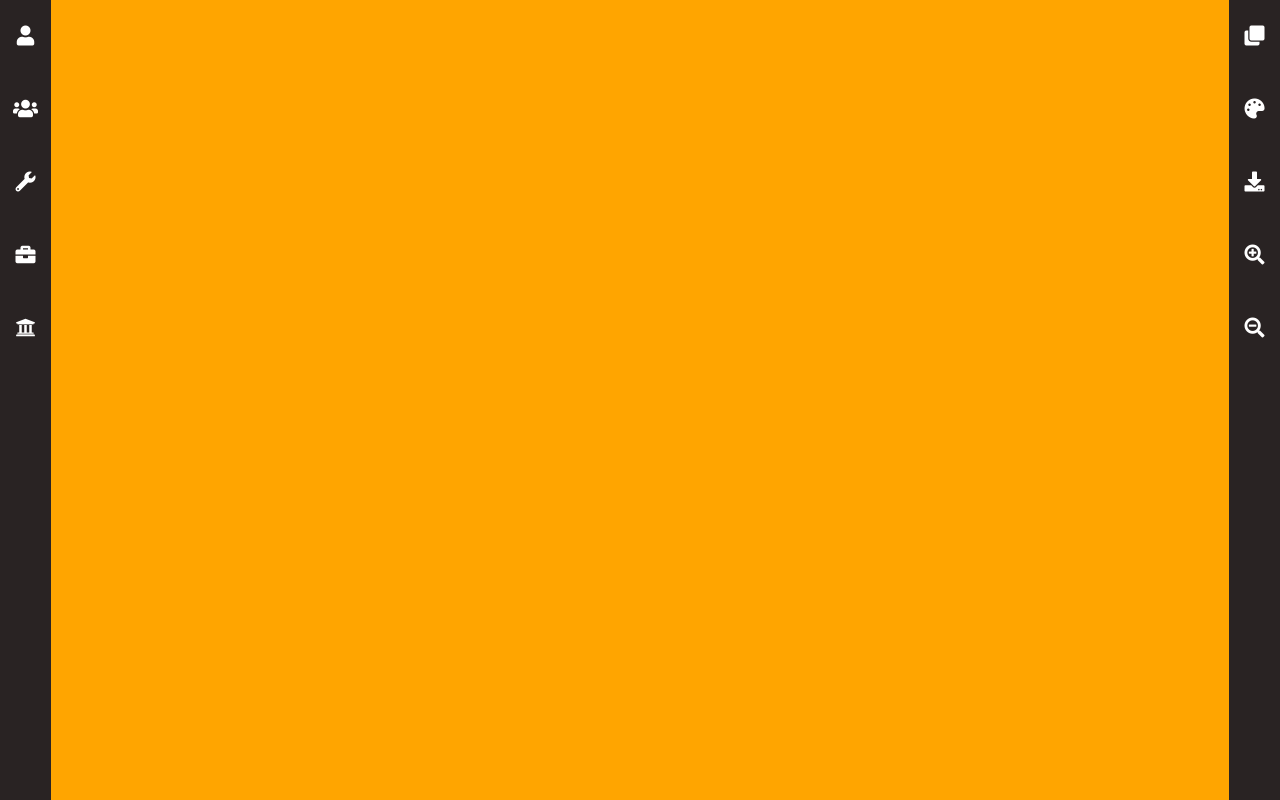
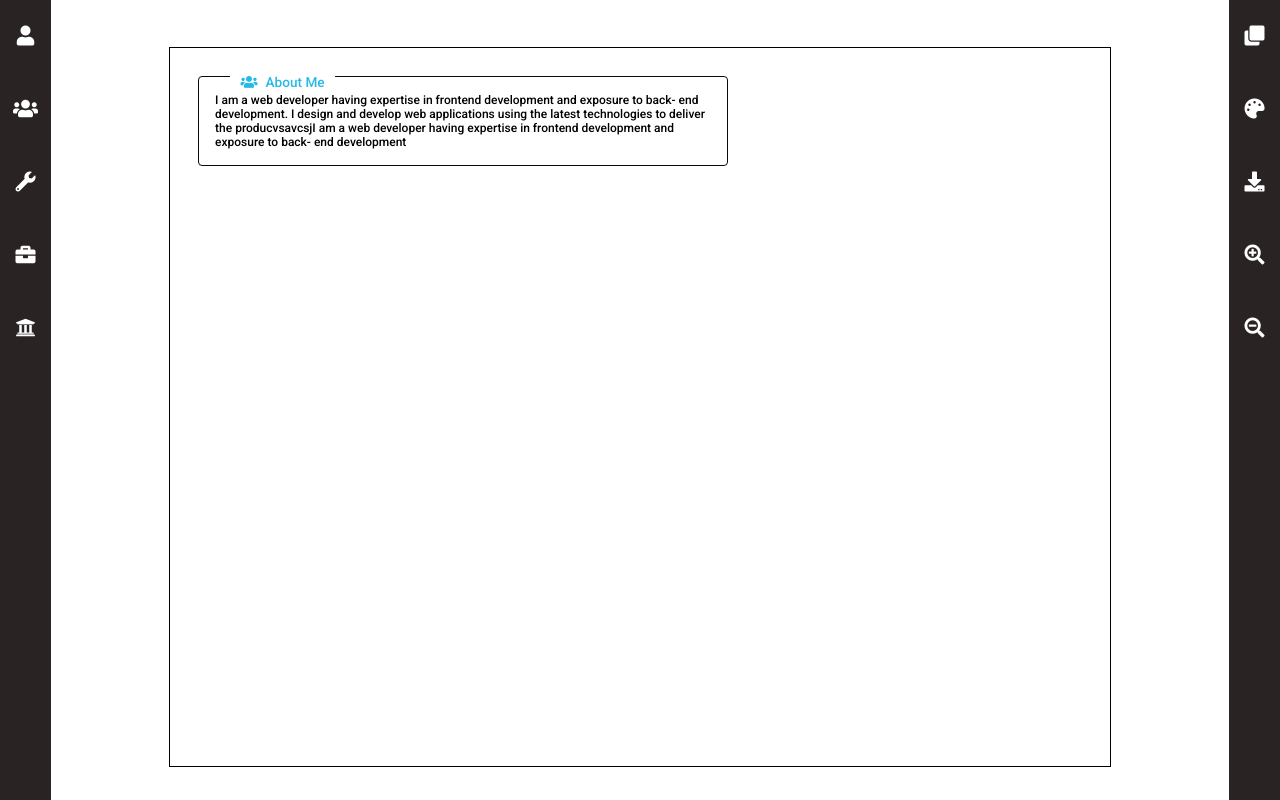
Before and after one commit to Suganthy-tech/Resume, an Angular app: page / in a window 1280 px wide. Built offline with nearby package versions, Linux system fonts and the light colour scheme.

Commit message:
feat added item div

```diff
--- a/src/app/editor/editor.component.html
+++ b/src/app/editor/editor.component.html
@@ -7,12 +7,10 @@
         </span>
     </div>
     <div class="resume-container">
-        <div class="resume-container-details" [@openPanel]="activeMenu.activeAnimation"
-            *ngIf="activeMenu.isLeft && activeMenu.isActive">
+        <div class="resume-container-details" [hidden]="!activeMenu.isLeft || activeMenu.isActive===null">
         </div>
         <app-resume class="resume-container-content" (click)="onClickContainer()"></app-resume>
-        <div class="resume-container-details" [@openPanel]="activeMenu.activeAnimation"
-            *ngIf="!activeMenu.isLeft && activeMenu.isActive">
+        <div class="resume-container-details" [hidden]="activeMenu.isLeft || activeMenu.isActive===null">
         </div>
     </div>
     <div class="resume-editor">
--- a/src/app/editor/editor.component.scss
+++ b/src/app/editor/editor.component.scss
@@ -2,7 +2,6 @@
     width: 100vw;
     height: 100vh;
     display: flex;
-    background-color: red;
 
     &-editor {
         width: 4%;
@@ -25,11 +24,14 @@
             width: 29%;
             height: 100%;
             background-color: #292323;
+            transition: all 1s ease-in-out, left 1.5s ease-in-out;
         }
         &-content {
             padding: 0 10%;
             height: 100%;
             width: 100%;
+            transition-property: all;
+            transition-duration: 4s;
         }
     }
 }
@@ -37,10 +39,10 @@
 .fc-menu {
     color: white;
 }
-.fa-1s {
-    font-size: 1.25rem;
-}
+
 .menu-icon {
+    transition: width 1s ease-in-out, left 1.5s ease-in-out;
+
     width: 100%;
     margin-bottom: 52%;
     padding: 25% 25%;
@@ -68,7 +70,6 @@
 /* Small devices (portrait tablets and large phones, 600px and up) */
 @media only screen and (min-width: 600px) {
     .resume {
-        background: green;
         &-editor {
             width: 12%;
         }
@@ -78,7 +79,6 @@
 /* Medium devices (landscape tablets, 768px and up) */
 @media only screen and (min-width: 768px) {
     .resume {
-        background: blue;
         &-editor {
             width: 10%;
         }
@@ -88,7 +88,6 @@
 /* Large devices (laptops/desktops, 992px and up) */
 @media only screen and (min-width: 992px) {
     .resume {
-        background: orange;
         &-editor {
             width: 6%;
         }
@@ -98,7 +97,6 @@
 /* Extra large devices (large laptops and desktops, 1200px and up) */
 @media only screen and (min-width: 1200px) {
     .resume {
-        background: orange;
         &-editor {
             width: 4%;
         }
--- a/src/app/editor/editor.component.ts
+++ b/src/app/editor/editor.component.ts
@@ -26,13 +26,13 @@ interface activeMenuModal {
         'transform': 'translateX(0)'
       })),
       transition('*=>inLeft', [
-        animate(300, style({
+        animate(200, style({
           'opacity': '0',
           'transform': 'translateX(-60px)'
-        })), animate(300)
+        })), animate(200)
       ]),
       transition('inLeft=>*', [
-        animate(300, keyframes([
+        animate(200, keyframes([
           style({
             'opacity': '1',
             'transform': 'translateX(0)',
@@ -82,7 +82,7 @@ interface activeMenuModal {
         animate(300, style({
           'transform': 'translateX(20px)',
           'opacity': '0'
-        })), animate(500)
+        })), animate(300)
 
       ])
     ]
--- a/src/app/editor/resume/resume.component.html
+++ b/src/app/editor/resume/resume.component.html
@@ -1,3 +1,19 @@
 <div class="res-cover">
+    <div class="res-cover-left"></div>
+    <div class="res-cover-right">
+        <div class="content-wrapper">
+
+            <span class="content-wrapper-title"> <i class="mr-xxs fa-1xs fas fa-users"></i>About Me</span>
+
+            <div class="content-wrapper-body">
+                I am a web developer having expertise in frontend development and exposure to back- end development. I
+                design and
+                develop web applications using the latest technologies to deliver the producvsavcsjI am a web developer
+                having expertise
+                in frontend development and exposure to back- end development
+            </div>
+        </div>
+
+    </div>
 
 </div>
--- a/src/app/editor/resume/resume.component.scss
+++ b/src/app/editor/resume/resume.component.scss
@@ -1,6 +1,38 @@
 .res {
-    height: 90vh;
     &-cover {
-        border-color: black;
+        margin: 5% 0;
+        border: 1px solid black;
+        height: 90vh;
+        width: 100%;
+        padding: 3%;
+
+        &-left {
+            width: 40%;
+        }
+        &-right {
+            width: 60%;
+            .content-wrapper {
+                position: relative;
+                &-body {
+                    padding: 3%;
+                    border: 1px solid rgb(10, 10, 10);
+                    border-radius: 4px;
+                    font-size: 0.75rem;
+                }
+                &-title {
+                    font-size: 0.85rem;
+                    font-weight: 400;
+                    font-family: Roboto;
+                    font-style: bold;
+                    position: absolute;
+                    color: rgb(38, 185, 230);
+                    padding: 1% 2%;
+                    background-color: #fff;
+                    border-radius: 4px;
+                    top: -9%;
+                    left: 6%;
+                }
+            }
+        }
     }
 }
--- a/src/index.html
+++ b/src/index.html
@@ -1,13 +1,19 @@
 <!doctype html>
 <html lang="en">
+
 <head>
   <meta charset="utf-8">
   <title>ResumeBuilder</title>
   <base href="/">
   <meta name="viewport" content="width=device-width, initial-scale=1">
   <link rel="icon" type="image/x-icon" href="favicon.ico">
+  <link
+    href="https://fonts.googleapis.com/css2?family=Roboto:ital,wght@0,100;0,300;0,500;0,700;0,900;1,100;1,300;1,400;1,500;1,700;1,900&display=swap"
+    rel="stylesheet">
 </head>
+
 <body>
   <app-root></app-root>
 </body>
+
 </html>
--- a/src/styles.scss
+++ b/src/styles.scss
@@ -2,7 +2,9 @@
 * {
     margin: 0;
     padding: 0;
+    font-family: "Roboto", sans-serif;
     box-sizing: border-box;
+    transition: all 1s ease-in-out, left 1.5s ease-in-out;
 }
 div,
 h1,
@@ -15,3 +17,12 @@ img {
     -o-transition: width 1s ease-in-out, left 1.5s ease-in-out;
     transition: width 1s ease-in-out, left 1.5s ease-in-out;
 }
+.fa-1s {
+    font-size: 1.25rem;
+}
+.fa-1xs {
+    font-size: 0.85rem;
+}
+.mr-xxs {
+    margin-right: 0.5rem;
+}
```
